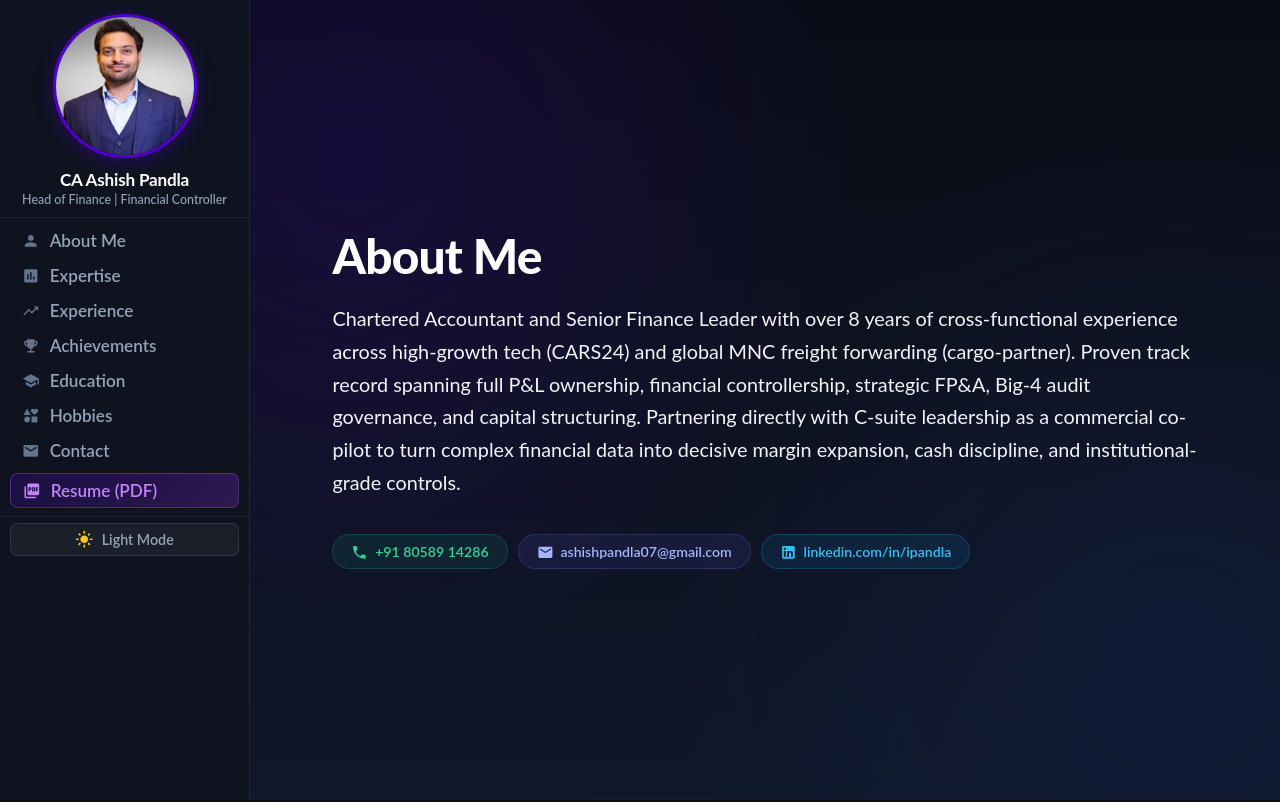
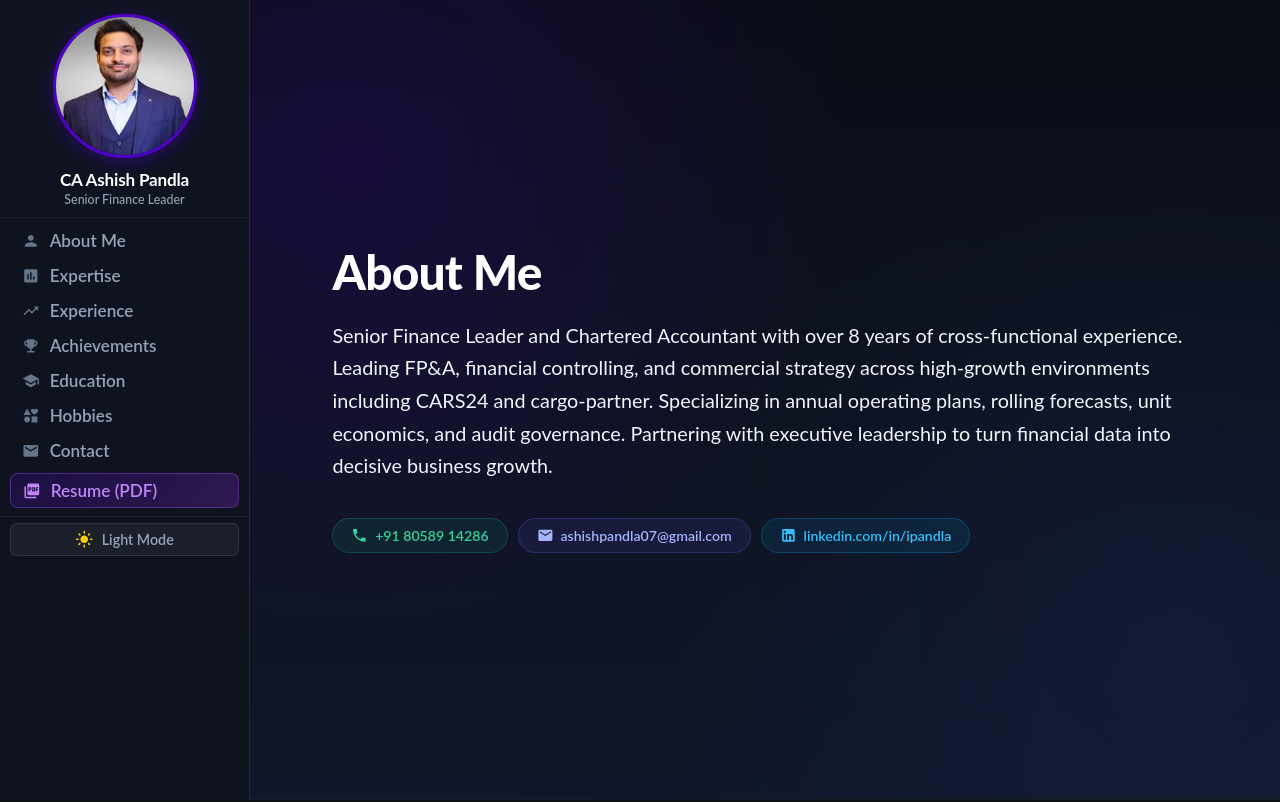
Before and after one commit to Ashishpandla07/Portfolio, a React (Create React App) app: page / in a window 1280 px wide. Shown: the top 802 px of the page. Built offline with nearby package versions, Linux system fonts and the light colour scheme.

Commit message:
Revert "feat: align executive branding with Head of Finance & Financial Controller roles"
This reverts commit cbd58f9fe5bf45508928a68432ffb6d70eb45b63.

```diff
--- a/public/editorial-policy.html
+++ b/public/editorial-policy.html
@@ -170,7 +170,7 @@
 
     <header>
       <h1>Editorial Policy &amp; Professional Disclaimers</h1>
-      <p class="last-updated">Last Reviewed: September 2026 | Author: CA Ashish Pandla, Head of Finance &amp; Financial Controller</p>
+      <p class="last-updated">Last Reviewed: September 2026 | Author: CA Ashish Pandla, Senior Finance Leader</p>
     </header>
 
     <section id="mission">
@@ -241,7 +241,7 @@
       <p>For official inquiries, recruiters, executive headhunters, and professional correspondence:</p>
       <address>
         <strong>CA Ashish Pandla</strong><br />
-        Head of Finance &amp; Financial Controller | Chartered Accountant<br />
+        Senior Finance Leader &amp; Chartered Accountant<br />
         DLF Cyber City, Sector 24 / 25A<br />
         Gurugram, Haryana 122002, India
       </address>
--- a/public/index.html
+++ b/public/index.html
@@ -6,10 +6,10 @@
   <link rel="icon" href="%PUBLIC_URL%/favicon.ico" />
   <meta name="viewport" content="width=device-width, initial-scale=1" />
   <meta name="theme-color" content="#0d1116" />
-  <title>CA Ashish Pandla | Head of Finance &amp; Financial Controller</title>
+  <title>Ashish Pandla | CA & Finance Leader</title>
   <meta
     name="description"
-    content="Chartered Accountant (CA) &amp; Finance Leader with 8+ years across CARS24 &amp; cargo-partner. Specializing in Head of Finance &amp; Financial Controller mandates, full P&amp;L ownership, FP&amp;A, Ind-AS, and Big-4 audit governance."
+    content="Senior Finance Leader &amp; CA with 8+ years in FP&amp;A, financial controlling, budgeting, and corporate growth strategy."
   />
   <meta http-equiv="X-Content-Type-Options" content="nosniff" />
   <meta http-equiv="X-Frame-Options" content="DENY" />
@@ -63,17 +63,17 @@
   <!-- Open Graph / LinkedIn / WhatsApp Rich Previews -->
   <meta property="og:type" content="profile" />
   <meta property="og:url" content="https://ashishpandla07.github.io/Portfolio/" />
-  <meta property="og:title" content="CA Ashish Pandla | Head of Finance &amp; Financial Controller" />
+  <meta property="og:title" content="Ashish Pandla | CA & Finance Leader" />
   <meta property="og:description"
-    content="Chartered Accountant (CA) &amp; Finance Leader with 8+ years across CARS24 &amp; cargo-partner. Head of Finance &amp; Financial Controller mandates, full P&amp;L ownership, FP&amp;A, and ICFR audit governance." />
+    content="Chartered Accountant (CA) with 8 years in FP&A, Financial Controlling, Ind-AS Reporting, and Strategic Business Partnering." />
   <meta property="og:image" content="https://ashishpandla07.github.io/Portfolio/profile.jpg" />
 
   <!-- Twitter Card -->
   <meta name="twitter:card" content="summary_large_image" />
   <meta name="twitter:url" content="https://ashishpandla07.github.io/Portfolio/" />
-  <meta name="twitter:title" content="CA Ashish Pandla | Head of Finance &amp; Financial Controller" />
+  <meta name="twitter:title" content="Ashish Pandla | CA & Finance Leader" />
   <meta name="twitter:description"
-    content="Chartered Accountant (CA) &amp; Finance Leader with 8+ years across CARS24 &amp; cargo-partner. Head of Finance &amp; Financial Controller mandates, full P&amp;L ownership, FP&amp;A, and ICFR audit governance." />
+    content="Chartered Accountant (CA) with 8 years in FP&A, Financial Controlling, Ind-AS Reporting, and Strategic Business Partnering." />
   <meta name="twitter:image" content="https://ashishpandla07.github.io/Portfolio/profile.jpg" />
 
   <!-- Structured Data: JSON-LD for Google Search & Crawlers -->
@@ -82,21 +82,18 @@
       "@context": "https://schema.org",
       "@type": "Person",
       "name": "CA Ashish Pandla",
-      "jobTitle": "Head of Finance & Financial Controller",
+      "jobTitle": "Senior Finance Leader",
       "url": "https://ashishpandla07.github.io/Portfolio/",
       "image": "https://ashishpandla07.github.io/Portfolio/profile.jpg",
       "sameAs": [
         "https://linkedin.com/in/ipandla"
       ],
       "knowsAbout": [
-        "Head of Finance Mandates",
-        "Financial Controllership",
         "Financial Planning & Analysis (FP&A)",
-        "P&L Management & Turnaround",
+        "Financial Controlling",
         "Budgeting & Forecasting",
         "Profitability Analysis",
-        "Ind-AS / IFRS Reporting",
-        "Statutory & ICFR Audits",
+        "Ind-AS Reporting",
         "Cost Optimization",
         "Strategic Business Partnering"
       ],
@@ -119,10 +116,14 @@
 <body>
   <noscript>
     <div style="padding: 24px; font-family: sans-serif; max-width: 850px; margin: 0 auto; line-height: 1.6;">
-      <h1>CA Ashish Pandla – Head of Finance &amp; Financial Controller</h1>
+      <h1>CA Ashish Pandla – Senior Finance Leader &amp; Chartered Accountant</h1>
       <h2>About Ashish Pandla</h2>
       <p>
-        Ashish Pandla is a Chartered Accountant (CA) and Senior Finance Leader with over eight years of experience spanning high-growth tech (CARS24) and global MNC logistics (cargo-partner). Ready for Head of Finance and Financial Controller mandates, he directs full P&amp;L ownership, annual operating plans, rolling forecasts, unit economics, and Big-4 audit governance.
+        Ashish Pandla is a Senior Finance Leader and Chartered Accountant (CA) with over eight years of experience. He
+        manages financial planning, financial controlling, and corporate growth strategy. Ashish has worked with
+        high-growth tech platforms and multinational logistics companies including CARS24 and cargo-partner. He directs
+        annual operating plans, rolling forecasts, unit economics, and audit governance. Ashish partners with executive
+        leaders to translate complex financial numbers into clear strategic decisions.
       </p>
 
       <h2>Core Capabilities</h2>
@@ -213,10 +214,14 @@
     <!-- Semantic SEO crawler content: seamlessly hydrated by React on load -->
     <article
       style="position: absolute; width: 1px; height: 1px; padding: 0; margin: -1px; overflow: hidden; clip: rect(0,0,0,0); border: 0;">
-      <h1>CA Ashish Pandla – Head of Finance &amp; Financial Controller</h1>
+      <h1>CA Ashish Pandla – Senior Finance Leader &amp; Chartered Accountant</h1>
       <h2>About Ashish Pandla</h2>
       <p>
-        Ashish Pandla is a Chartered Accountant (CA) and Senior Finance Leader with over eight years of experience spanning high-growth tech (CARS24) and global MNC logistics (cargo-partner). Ready for Head of Finance and Financial Controller mandates, he directs full P&amp;L ownership, annual operating plans, rolling forecasts, unit economics, and Big-4 audit governance.
+        Ashish Pandla is a Senior Finance Leader and Chartered Accountant (CA) with over eight years of experience. He
+        manages financial planning, financial controlling, and corporate growth strategy. Ashish has worked with
+        high-growth tech platforms and multinational logistics companies including CARS24 and cargo-partner. He directs
+        annual operating plans, rolling forecasts, unit economics, and audit governance. Ashish partners with executive
+        leaders to translate complex financial numbers into clear strategic decisions.
       </p>
       <h2>Executive Portfolio &amp; Credentials</h2>
       <p>Chartered Accountant (CA) certified by ICAI with specialized leadership in Financial Planning &amp; Analysis,
--- a/src/components/Contact.tsx
+++ b/src/components/Contact.tsx
@@ -376,7 +376,7 @@ function Contact() {
               </div>
               <div className="contact-item">
                 <span className="contact-label">Availability:</span>
-                <span className="contact-val">Head of Finance / Financial Controller Roles</span>
+                <span className="contact-val">Senior Finance Leader / Controller Roles</span>
               </div>
             </div>
           </div>
--- a/src/components/Main.tsx
+++ b/src/components/Main.tsx
@@ -30,7 +30,7 @@ function Main() {
 
           <div className="about-statement">
             <p className="statement-line lead">
-              Chartered Accountant and Senior Finance Leader with over 8 years of cross-functional experience across high-growth tech (CARS24) and global MNC freight forwarding (cargo-partner). Proven track record spanning full P&amp;L ownership, financial controllership, strategic FP&amp;A, Big-4 audit governance, and capital structuring. Partnering directly with C-suite leadership as a commercial co-pilot to turn complex financial data into decisive margin expansion, cash discipline, and institutional-grade controls.
+              Senior Finance Leader and Chartered Accountant with over 8 years of cross-functional experience. Leading FP&amp;A, financial controlling, and commercial strategy across high-growth environments including CARS24 and cargo-partner. Specializing in annual operating plans, rolling forecasts, unit economics, and audit governance. Partnering with executive leadership to turn financial data into decisive business growth.
             </p>
           </div>
 
--- a/src/components/Navigation.tsx
+++ b/src/components/Navigation.tsx
@@ -88,7 +88,7 @@ function Navigation({ parentToChild, modeChange }: NavigationProps) {
               />
             </div>
             <div className="sidebar-name">CA Ashish Pandla</div>
-            <p className="sidebar-role">Head of Finance | Financial Controller</p>
+            <p className="sidebar-role">Senior Finance Leader</p>
           </div>
         )}
 
```
Also changed, not shown: public/llms-full.txt, public/llms.txt.
